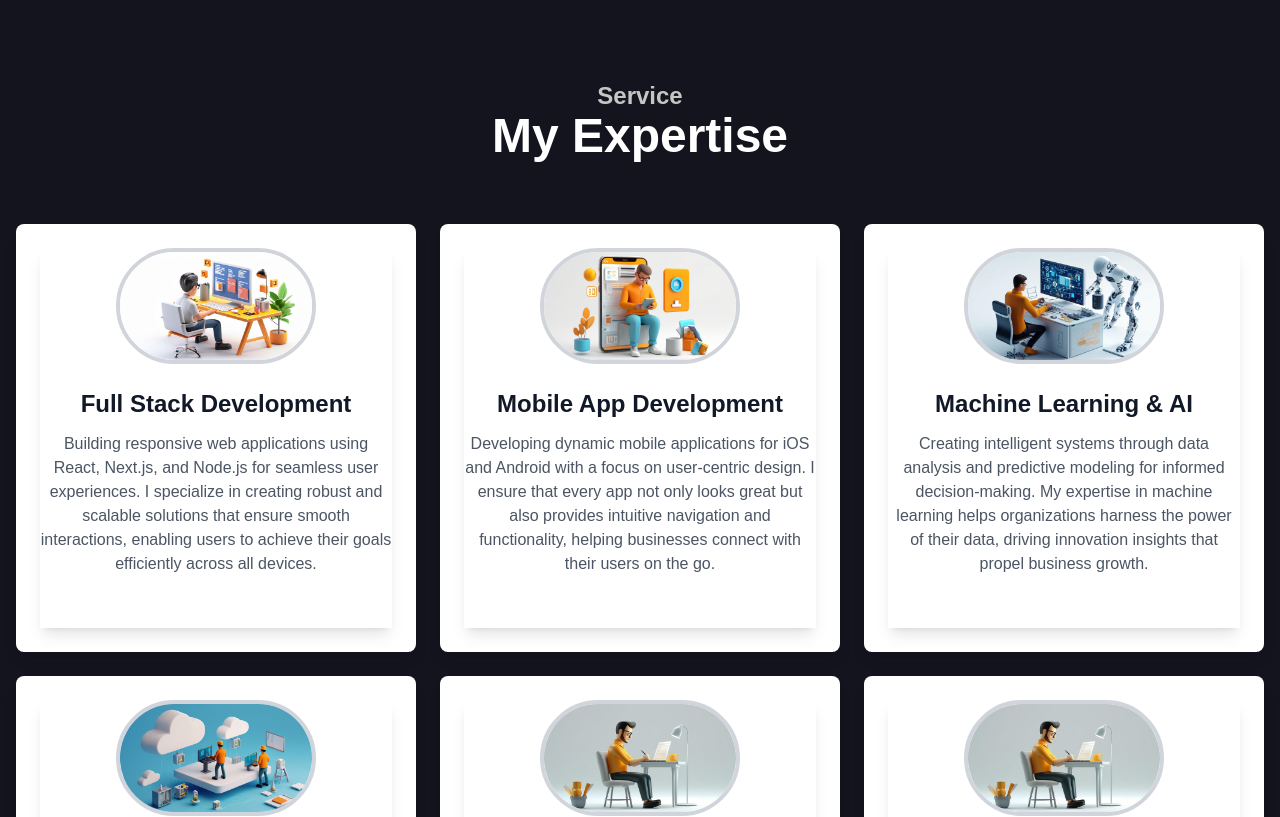
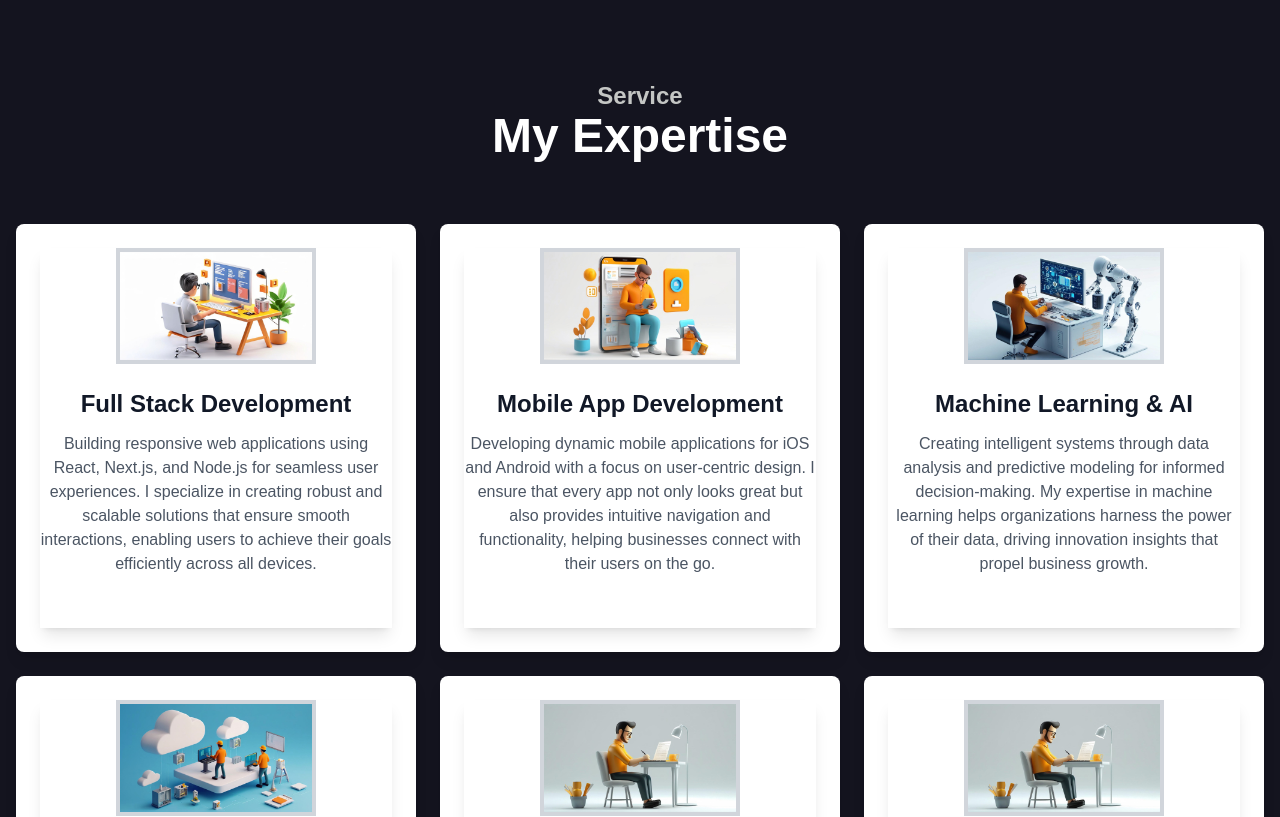
Before and after one commit to DharshanSR/Personal-Portfolio, a Next.js app: page /service in a window 1280 px wide. Shown: the top 817 px of the page. Built offline with nearby package versions, Linux system fonts and the light colour scheme.

Commit message:
change some image size

```diff
--- a/src/components/ServiceCard.tsx
+++ b/src/components/ServiceCard.tsx
@@ -21,8 +21,8 @@ const ServiceCard: React.FC<ServiceCardProps> = ({ title, description, icon, lin
                     src={icon}
                     alt={title}
                     width={200}
-                    height={200}
-                    className="rounded-full border-4 border-gray-300 transition-all duration-300"
+                    height={100}
+                    className=" border-4 border-gray-300 transition-all duration-300"
                 />
                 <div className="absolute inset-0 bg-blue-600 bg-opacity-50 rounded-full opacity-0 duration-300"></div>
             </div>
```
